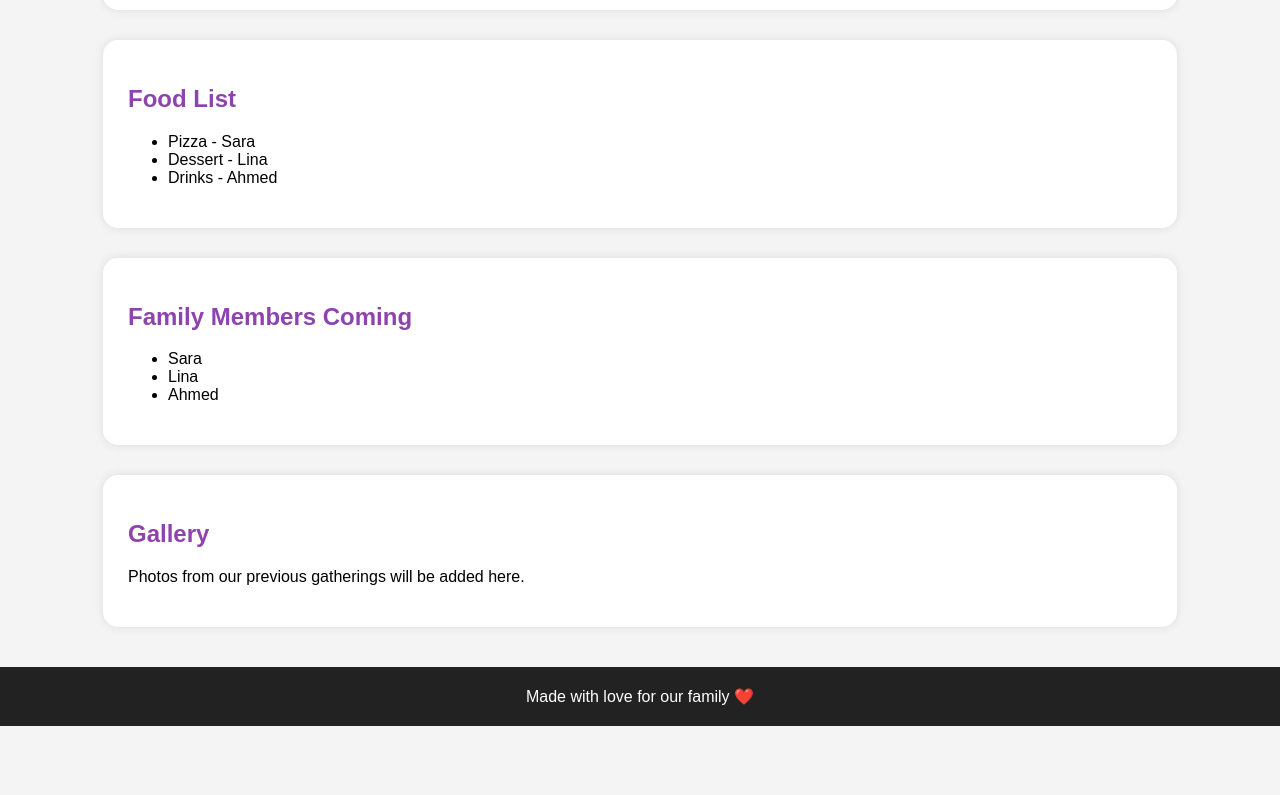
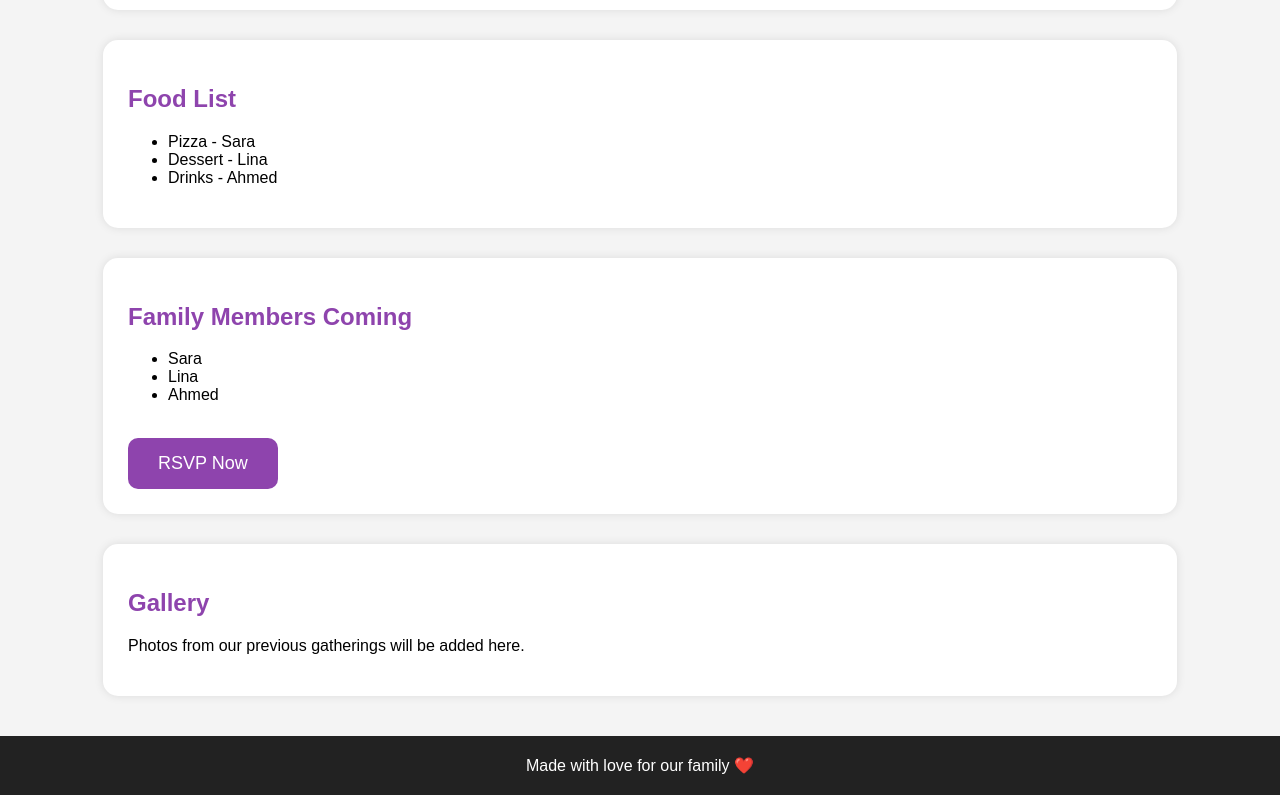
Before and after one commit to Miral-es/Family.Gathering.Website, a plain HTML site: page index.html in a window 1280 px wide. Shown: the part 479-1274 px from the top of the page. Before the commit the page ends 1205 px from the top, so only its background shows below. Drawn offline with Linux system fonts and the light colour scheme.

Commit message:
Update index.html

```diff
--- a/index.html
+++ b/index.html
@@ -58,6 +58,16 @@
             margin-top:40px;
         }
 
+        button{
+            background:#8e44ad;
+            color:white;
+            padding:15px 30px;
+            border:none;
+            border-radius:10px;
+            font-size:18px;
+            cursor:pointer;
+        }
+
     </style>
 
 </head>
@@ -103,6 +113,17 @@
             <li>Lina</li>
             <li>Ahmed</li>
         </ul>
+
+        <br>
+
+        <a href="https://forms.gle/3esEm8eTRC5RHKTw8" target="_blank">
+
+            <button>
+                RSVP Now
+            </button>
+
+        </a>
+
     </div>
 
     <div class="section">
```
